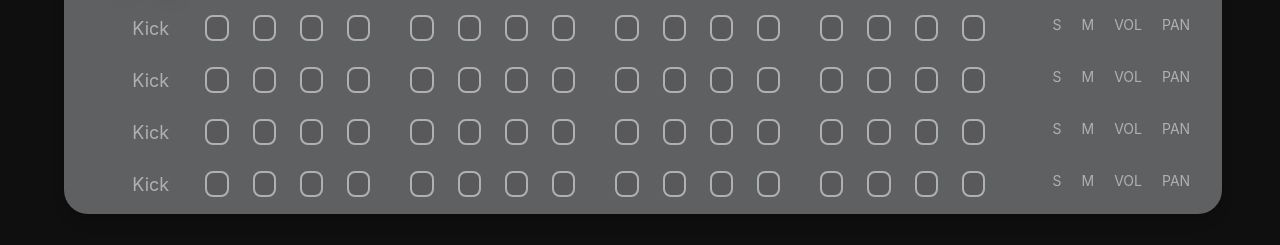
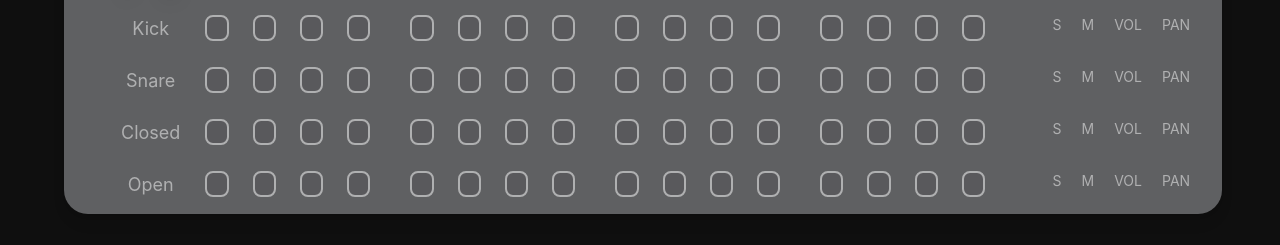
Before and after one commit to edu-flores/treackter-daw, a React (Create React App) app: page / in a window 1280 px wide. Shown: the part 532-777 px from the top of the page. Built offline with nearby package versions, Linux system fonts and the light colour scheme.

Commit message:
Set track names

```diff
--- a/src/components/Pad.tsx
+++ b/src/components/Pad.tsx
@@ -19,7 +19,7 @@ function Pad({ name, audio, background }: PadProps) {
 
   return (
     <div
-      className="border-solid border-2 border-white rounded-lg w-24 h-24 py-8 text-center shadow-lg"
+      className="border-solid border-2 border-white rounded-lg w-24 h-24 py-8 text-center shadow-lg hover:cursor-pointer"
       style={{backgroundColor: `${background}`}}
       onClick={playAudio}
     >
--- a/src/components/Timeline.tsx
+++ b/src/components/Timeline.tsx
@@ -3,6 +3,201 @@ import Stop from './Stop';
 import Track from './Track';
 
 function Timeline() {
+
+  // Ten tracks for each instrument
+  const tracks = [
+    {
+      "name": "Kick",
+      "pads": [
+        { "armed": false, "active": false },
+        { "armed": false, "active": false },
+        { "armed": false, "active": false },
+        { "armed": false, "active": false },
+        { "armed": false, "active": false },
+        { "armed": false, "active": false },
+        { "armed": false, "active": false },
+        { "armed": false, "active": false },
+        { "armed": false, "active": false },
+        { "armed": false, "active": false },
+        { "armed": false, "active": false },
+        { "armed": false, "active": false },
+      ],
+      "solo": false,
+      "muted": false,
+    },
+    {
+      "name": "Snare",
+      "pads": [
+        { "armed": false, "active": false },
+        { "armed": false, "active": false },
+        { "armed": false, "active": false },
+        { "armed": false, "active": false },
+        { "armed": false, "active": false },
+        { "armed": false, "active": false },
+        { "armed": false, "active": false },
+        { "armed": false, "active": false },
+        { "armed": false, "active": false },
+        { "armed": false, "active": false },
+        { "armed": false, "active": false },
+        { "armed": false, "active": false },
+      ],
+      "solo": false,
+      "muted": false,
+    },
+    {
+      "name": "Closed",
+      "pads": [
+        { "armed": false, "active": false },
+        { "armed": false, "active": false },
+        { "armed": false, "active": false },
+        { "armed": false, "active": false },
+        { "armed": false, "active": false },
+        { "armed": false, "active": false },
+        { "armed": false, "active": false },
+        { "armed": false, "active": false },
+        { "armed": false, "active": false },
+        { "armed": false, "active": false },
+        { "armed": false, "active": false },
+        { "armed": false, "active": false },
+      ],
+      "solo": false,
+      "muted": false,
+    },
+    {
+      "name": "Open",
+      "pads": [
+        { "armed": false, "active": false },
+        { "armed": false, "active": false },
+        { "armed": false, "active": false },
+        { "armed": false, "active": false },
+        { "armed": false, "active": false },
+        { "armed": false, "active": false },
+        { "armed": false, "active": false },
+        { "armed": false, "active": false },
+        { "armed": false, "active": false },
+        { "armed": false, "active": false },
+        { "armed": false, "active": false },
+        { "armed": false, "active": false },
+      ],
+      "solo": false,
+      "muted": false,
+    },
+    {
+      "name": "Key",
+      "pads": [
+        { "armed": false, "active": false },
+        { "armed": false, "active": false },
+        { "armed": false, "active": false },
+        { "armed": false, "active": false },
+        { "armed": false, "active": false },
+        { "armed": false, "active": false },
+        { "armed": false, "active": false },
+        { "armed": false, "active": false },
+        { "armed": false, "active": false },
+        { "armed": false, "active": false },
+        { "armed": false, "active": false },
+        { "armed": false, "active": false },
+      ],
+      "solo": false,
+      "muted": false,
+    },
+    {
+      "name": "Guitar",
+      "pads": [
+        { "armed": false, "active": false },
+        { "armed": false, "active": false },
+        { "armed": false, "active": false },
+        { "armed": false, "active": false },
+        { "armed": false, "active": false },
+        { "armed": false, "active": false },
+        { "armed": false, "active": false },
+        { "armed": false, "active": false },
+        { "armed": false, "active": false },
+        { "armed": false, "active": false },
+        { "armed": false, "active": false },
+        { "armed": false, "active": false },
+      ],
+      "solo": false,
+      "muted": false,
+    },
+    {
+      "name": "Bass",
+      "pads": [
+        { "armed": false, "active": false },
+        { "armed": false, "active": false },
+        { "armed": false, "active": false },
+        { "armed": false, "active": false },
+        { "armed": false, "active": false },
+        { "armed": false, "active": false },
+        { "armed": false, "active": false },
+        { "armed": false, "active": false },
+        { "armed": false, "active": false },
+        { "armed": false, "active": false },
+        { "armed": false, "active": false },
+        { "armed": false, "active": false },
+      ],
+      "solo": false,
+      "muted": false,
+    },
+    {
+      "name": "Tom",
+      "pads": [
+        { "armed": false, "active": false },
+        { "armed": false, "active": false },
+        { "armed": false, "active": false },
+        { "armed": false, "active": false },
+        { "armed": false, "active": false },
+        { "armed": false, "active": false },
+        { "armed": false, "active": false },
+        { "armed": false, "active": false },
+        { "armed": false, "active": false },
+        { "armed": false, "active": false },
+        { "armed": false, "active": false },
+        { "armed": false, "active": false },
+      ],
+      "solo": false,
+      "muted": false,
+    },
+    {
+      "name": "Clap",
+      "pads": [
+        { "armed": false, "active": false },
+        { "armed": false, "active": false },
+        { "armed": false, "active": false },
+        { "armed": false, "active": false },
+        { "armed": false, "active": false },
+        { "armed": false, "active": false },
+        { "armed": false, "active": false },
+        { "armed": false, "active": false },
+        { "armed": false, "active": false },
+        { "armed": false, "active": false },
+        { "armed": false, "active": false },
+        { "armed": false, "active": false },
+      ],
+      "solo": false,
+      "muted": false,
+    },
+    {
+      "name": "Adlib",
+      "pads": [
+        { "armed": false, "active": false },
+        { "armed": false, "active": false },
+        { "armed": false, "active": false },
+        { "armed": false, "active": false },
+        { "armed": false, "active": false },
+        { "armed": false, "active": false },
+        { "armed": false, "active": false },
+        { "armed": false, "active": false },
+        { "armed": false, "active": false },
+        { "armed": false, "active": false },
+        { "armed": false, "active": false },
+        { "armed": false, "active": false },
+      ],
+      "solo": false,
+      "muted": false,
+    },
+  ];
+
   return (
     <div className="bg-primary rounded-br-3xl rounded-bl-3xl px-8 pb-3 h-64 overflow-y-auto relative shadow-lg">
       {/* Top */}
@@ -54,16 +249,15 @@ function Timeline() {
         </div>
       </div>
       {/* Tracks */}
-      <Track />
-      <Track />
-      <Track />
-      <Track />
-      <Track />
-      <Track />
-      <Track />
-      <Track />
-      <Track />
-      <Track />
+      {tracks.map(track =>
+        <Track
+          key={track.name}
+          name={track.name}
+          pads={track.pads}
+          solo={track.solo}
+          muted={track.muted}
+        />
+      )}
     </div>
   );
 }
--- a/src/components/Track.tsx
+++ b/src/components/Track.tsx
@@ -1,11 +1,18 @@
 import TimelinePad from "./TimelinePad";
 
-function Track() {
+type TrackProps = {
+  name: string,
+  pads: { "armed": boolean, "active": boolean }[]
+  solo: boolean,
+  muted: boolean,
+};
+
+function Track({ name, pads, solo, muted }: TrackProps) {
   return (
     <div className="py-3">
       <div className="flex">
         <div className="w-[10%] opacity-50 text-center text-lg">
-          <span>Kick</span>
+          <span>{name}</span>
         </div>
         <div className="w-[90%] opacity-50 flex gap-10 text-sm text-center">
           {/* First Bar */}
@@ -24,7 +31,7 @@ function Track() {
           </div>
           {/* Third Bar */}
           <div className="w-[20%] flex justify-center gap-6">
-           <TimelinePad />
+            <TimelinePad />
             <TimelinePad />
             <TimelinePad />
             <TimelinePad />
```
